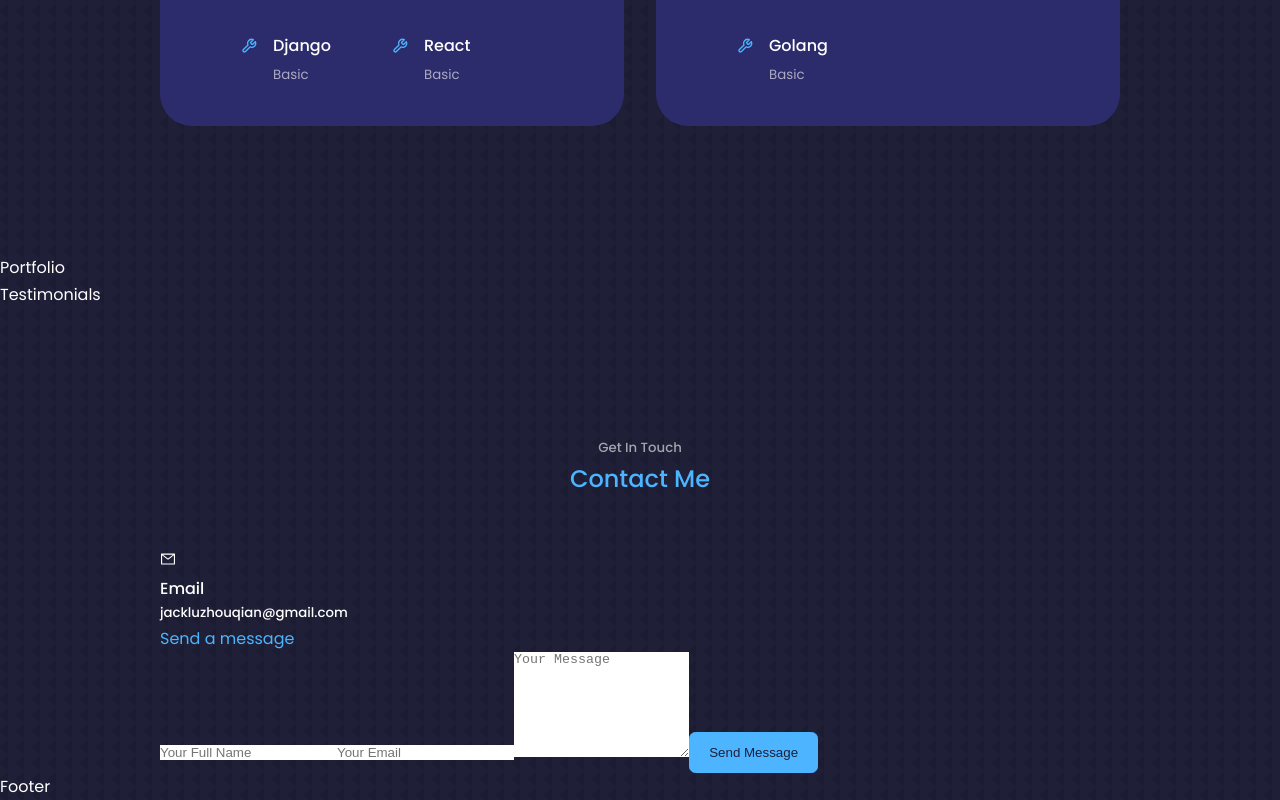
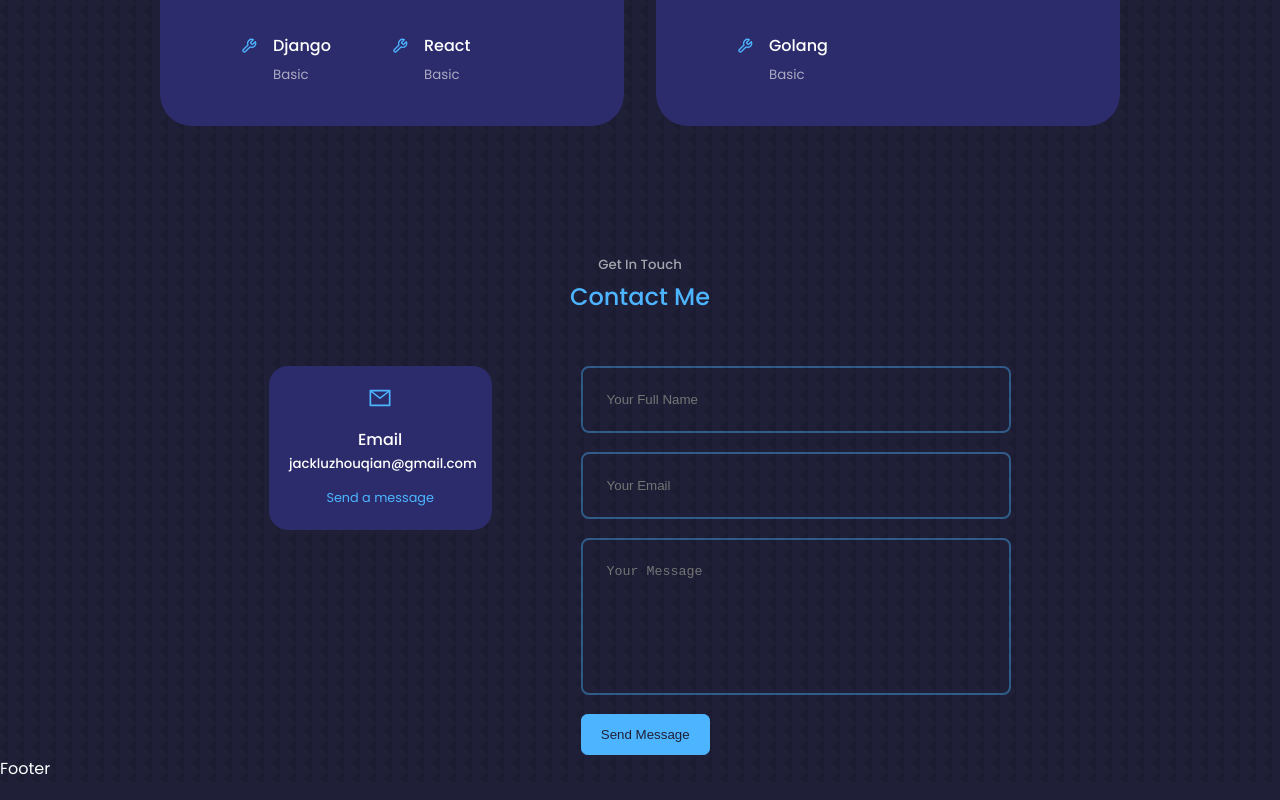
Before and after one commit to jzxl629/portfolio-website, a React (Create React App) app: page / in a window 1280 px wide. Shown: the part 1869-2669 px from the top of the page. Built offline with nearby package versions, Linux system fonts and the light colour scheme.

Commit message:
Add styles to contact section

```diff
--- a/src/App.jsx
+++ b/src/App.jsx
@@ -5,8 +5,6 @@
 import Footer from "./components/footer/Footer";
 import Header from "./components/header/Header";
 import Nav from "./components/nav/Nav";
-import Portfolio from "./components/portfolio/Portfolio";
-import Testimonials from "./components/testimonials/Testimonials";
 
 const App = () => {
   return (
@@ -15,8 +13,6 @@
       <Nav />
       <About />
       <Experience />
-      <Portfolio />
-      <Testimonials />
       <Contact />
       <Footer />
     </>
--- a/src/components/contact/Contact.jsx
+++ b/src/components/contact/Contact.jsx
@@ -11,7 +11,7 @@
       <div className="container contact__container">
         <div className="contact__options">
           <article className="contact__option">
-            <AiOutlineMail />
+            <AiOutlineMail className="contact__option-icon" />
             <h4>Email</h4>
             <h5>jackluzhouqian@gmail.com</h5>
             <a href="mailto:jackluzhouqian@gmail.com" target="_blank">
--- a/src/components/contact/contact.css
+++ b/src/components/contact/contact.css
@@ -0,0 +1,70 @@
+.container.contact__container {
+    width:58%;
+    display: grid;
+    grid-template-columns: 30% 58%;
+    gap: 12%;
+}
+
+.contact__options {
+    display: flex;
+    flex-direction: column;
+    gap: 1.2rem;
+}
+
+.contact__option {
+    background: var(--color-bg-variant);
+    padding: 1.2rem;
+    border-radius: 1.2rem;
+    text-align: center;
+    border: 1px solid transparent;
+    transition: var(--transition);
+}
+
+.contact__option:hover {
+    background: transparent;
+    border-color: var(--color-primary-variant);
+}
+
+.contact__option-icon {
+    font-size: 1.5rem;
+    margin-bottom: 0.5rem;
+    color: var(--color-primary);
+}
+
+.contact__option a {
+    margin-top: 0.7rem;
+    display: inline-block;
+    font-size: 0.8rem;
+}
+
+/* ================== FORM =================== */
+form {
+    display: flex;
+    flex-direction: column;
+    gap: 1.2rem;
+}
+
+input, textarea {
+    width: 100%;
+    padding: 1.5rem;
+    border-radius: 0.5rem;
+    background: transparent;
+    border: 2px solid var(--color-primary-variant);
+    resize: none;
+    color: var(--color-white);
+}
+
+/* ============== Media Queries (Medium Devices) ============== */
+@media screen and (max-width: 1024px) {
+    .container.contact__container {
+        grid-template-columns: 1fr;
+        gap: 2rem;
+    }
+}
+
+/* ============== Media Queries (Small Devices) ============== */
+@media screen and (max-width: 600px) {
+    .container.contact__container {
+        width:var(--container-width-sm);
+    }
+}
```
